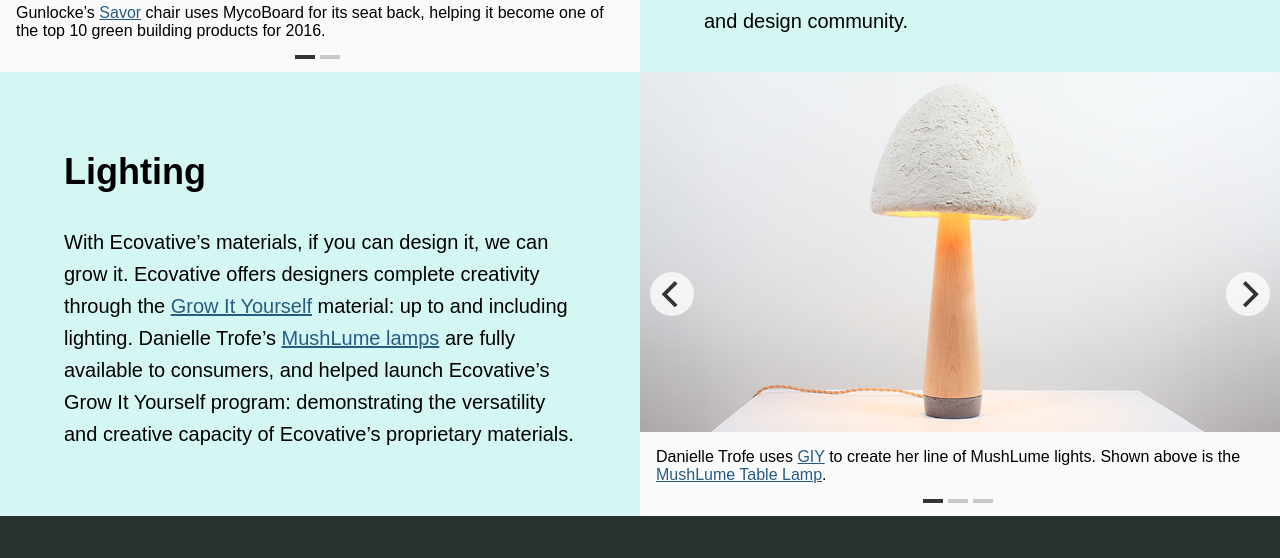
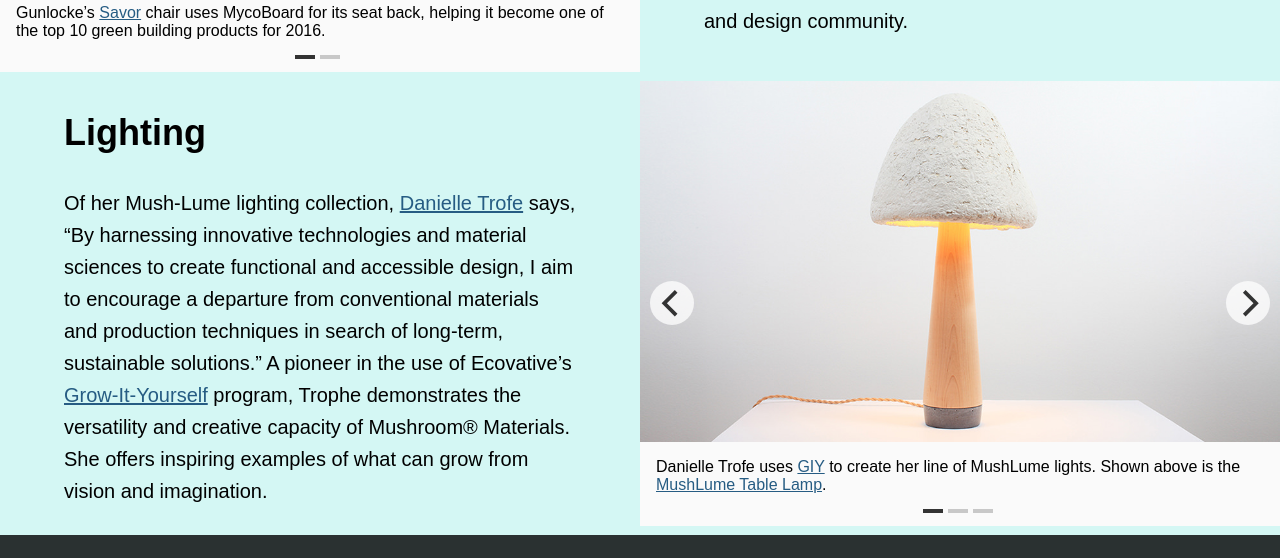
Before and after one commit to delightconsulting/ecovative-interiors, a plain HTML site: page index.html in a window 1280 px wide. Shown: the part 1385-1943 px from the top of the page. Drawn offline with Linux system fonts and the light colour scheme.

Commit message:
LIGHTING: Updated lighting content section

```diff
--- a/index.html
+++ b/index.html
@@ -111,7 +111,7 @@
     <section class="df flx-aic">
       <div class="flx-i pa2 ph4-m ph5-l w-50-ns">
         <h2 class="f4 f3-m f2-l lh-title">Lighting</h2>
-        <p class="f5 f4-ns lh-copy measure">With Ecovative’s materials, if you can design it, we can grow it. Ecovative offers designers complete creativity through the <a href="http://giy.ecovativedesign.com/">Grow It Yourself</a> material: up to and including lighting. Danielle Trofe’s <a href="http://danielletrofe.com/lighting/">MushLume lamps</a> are fully available to consumers, and helped launch Ecovative’s Grow It Yourself program: demonstrating the versatility and creative capacity of Ecovative’s proprietary materials.</p>
+        <p class="f5 f4-ns lh-copy measure">Of her Mush-Lume lighting collection, <a href="http://danielletrofe.com/">Danielle Trofe</a> says, “By harnessing innovative technologies and material sciences to create functional and accessible design, I aim to encourage a departure from conventional materials and production techniques in search of long-term, sustainable solutions.” A pioneer in the use of Ecovative’s <a href="http://giy.ecovativedesign.com/">Grow-It-Yourself</a> program, Trophe demonstrates the versatility and creative capacity of Mushroom® Materials. She offers inspiring examples of what can grow from vision and imagination.</p>
       </div>
       <div class="flx-i w-50-ns">
         <div class="carousel js-carousel">
```
